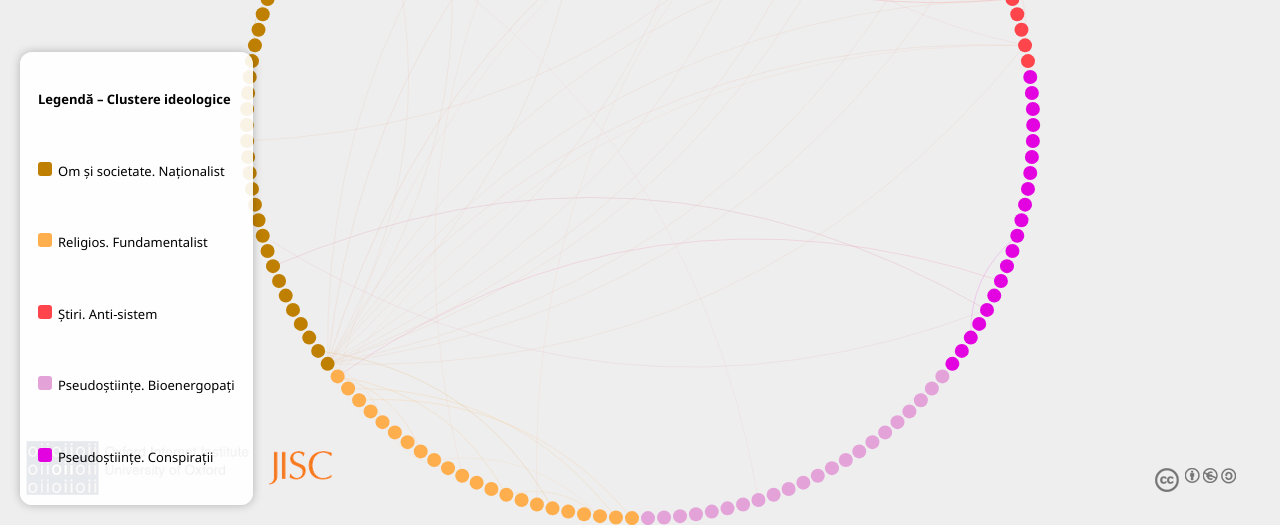
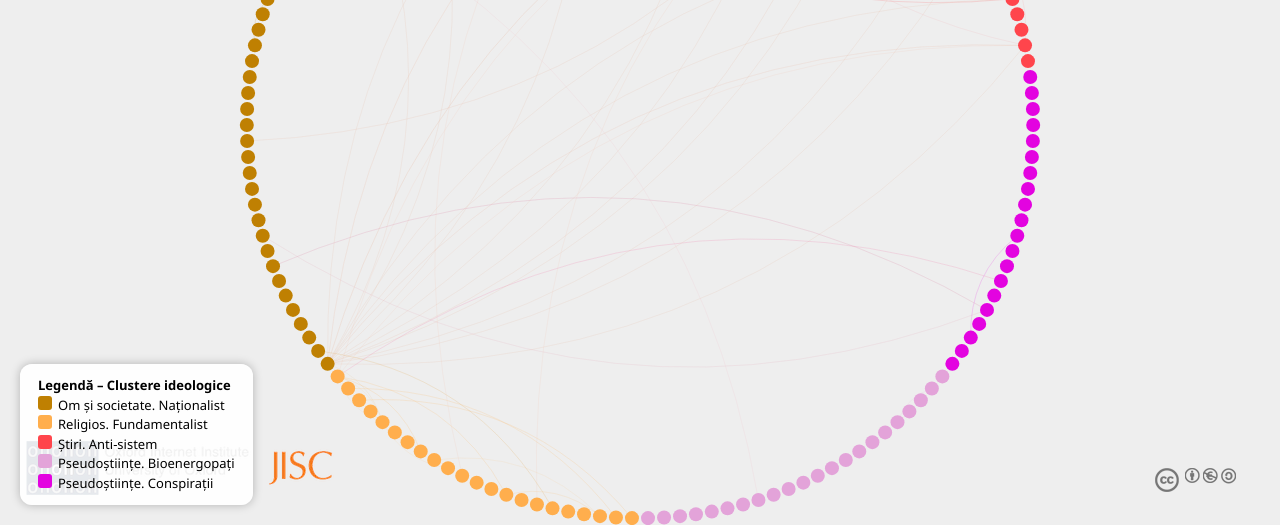
Before and after one commit to Gabriel009800/Disetatie_Reteaua_traficului_de_intrare_001, a plain HTML site: page index.html in a window 1280 px wide. Shown: the part 275-800 px from the top of the page. Drawn offline with Linux system fonts and the light colour scheme.

Commit message:
Update index.html

```diff
--- a/index.html
+++ b/index.html
@@ -161,7 +161,7 @@ canvas.labels {
     box-shadow: 0 0 10px rgba(0,0,0,0.25);
     font-family: 'Segoe UI', sans-serif;
     font-size: 13px;
-    line-height: 5.5;
+    line-height: 1.5;
     z-index: 9999;
 ">
   <b>Legendă – Clustere ideologice</b><br>
```
